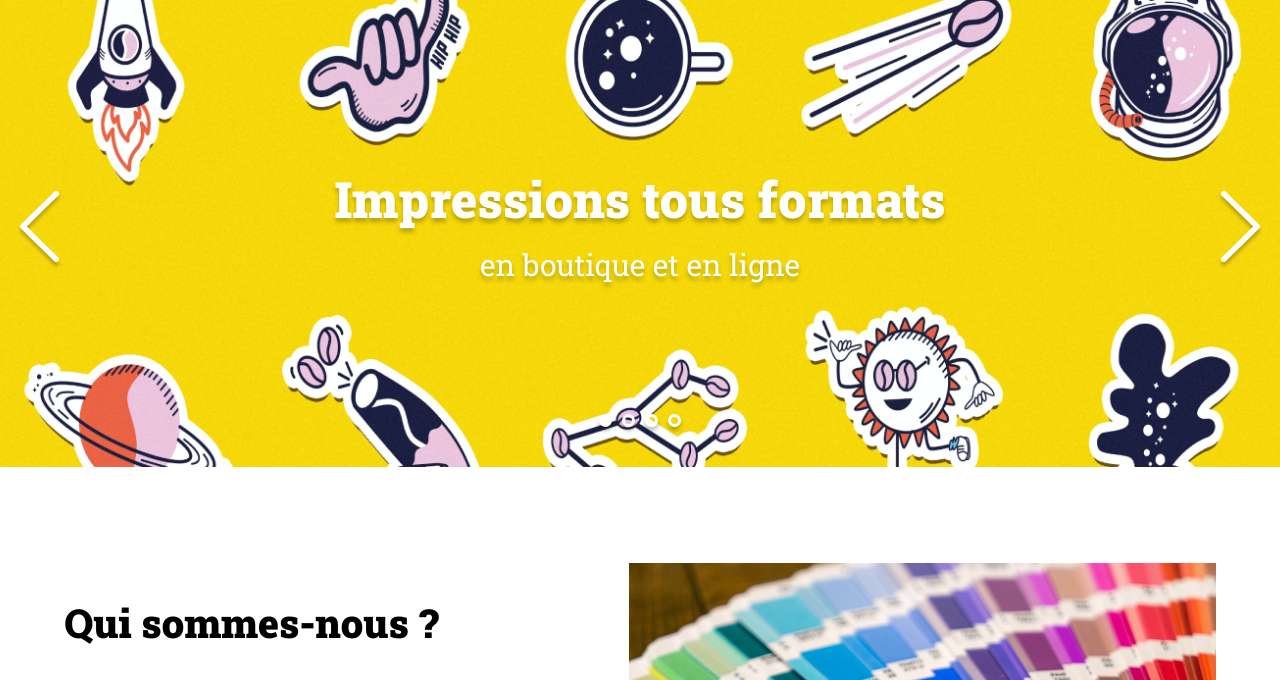
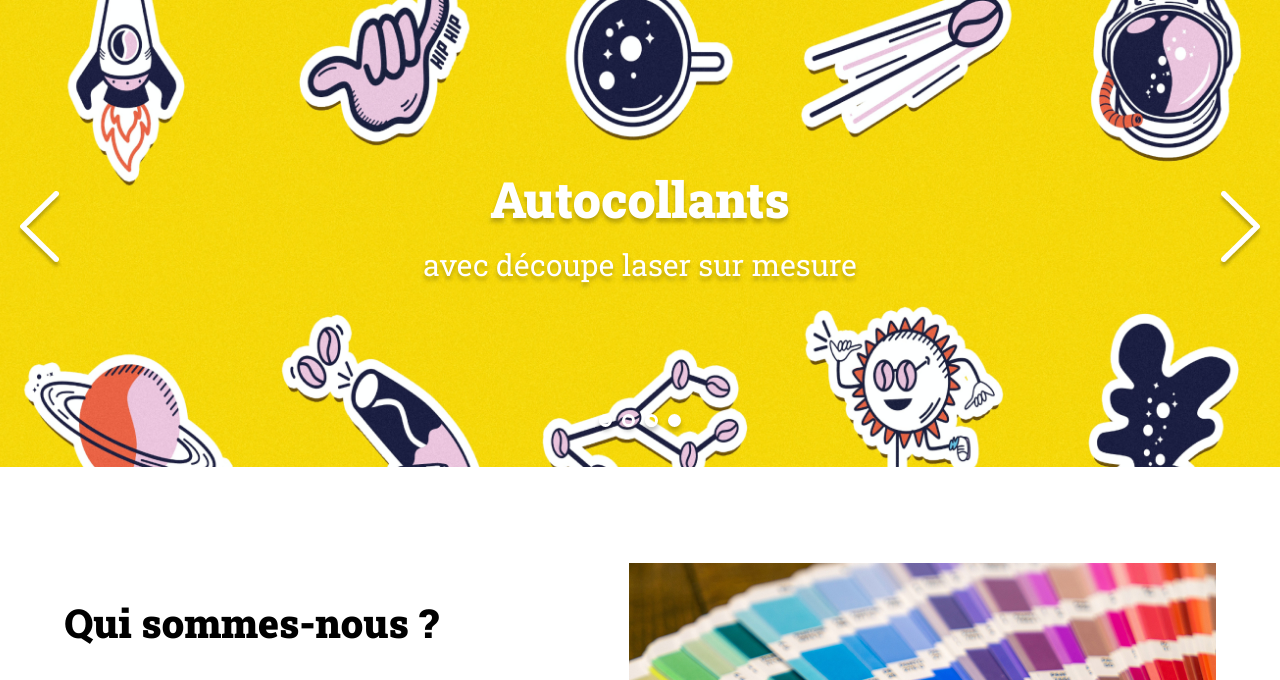
Before and after one commit to margauxbn/P5-OCR-PrintIt, a plain HTML site: page index.html in a window 1280 px wide. Both pictures are taken after a click on the button 39 px from the left and 336 px from the top of the page. Shown: the part 104-784 px from the top of the page. Drawn offline with Linux system fonts and the light colour scheme.

Commit message:
Ajout des bullet points fonctionnels et finalisation du projet

```diff
--- a/assets/script.js
+++ b/assets/script.js
@@ -23,24 +23,52 @@ const arrowRight = document.getElementById("arrow_right");
 
 let i = 0;
 
-let bannerImage = document.getElementById("banner_image");
-let bannerParagraph = document.getElementById("banner_paragraph");
-let dot = document.getElementsByClassName(".dot");
+const bannerImage = document.getElementById("banner_image");
+const bannerParagraph = document.getElementById("banner_paragraph");
+const dotsContainer = document.querySelector(".dots");
 
+function createDot() {
+	slides.forEach((slide, index) => {
+		let dot = document.createElement("div");
+		dot.classList.add("dot");
+		if (index === 0) dot.classList.add("dot_selected");
+
+		dot.addEventListener("click", function() {
+			changeSlideTo(index)
+		});
+		dotsContainer.appendChild(dot);
+	});
+};
+
+function updateDots() {
+	let dots = document.querySelectorAll(".dot");
+	dots.forEach((dot, index) => {
+		dot.classList.toggle("dot_selected", index === i);
+	});
+};
 
 function changeSlide(direction) {
 	i = i + direction;
 
 	if (i > slides.length - 1) {
 		i = 0;
-	} if (i < 0) {
+	};
+	if (i < 0) {
 		i = slides.length - 1;
 	};
 
 	bannerImage.src = "./assets/images/slideshow/" + slides[i].image;
-	//bannerParagraph.innerHTML = slides[i].tagLine;
+	bannerParagraph.innerHTML = slides[i].tagLine;
+	updateDots();
 };
 
+function changeSlideTo(index) {
+	i = index;
+
+	bannerImage.src = "./assets/images/slideshow/" + slides[i].image;
+	bannerParagraph.innerHTML = slides[i].tagLine;
+	updateDots();
+};
 
 arrowLeft.addEventListener("click", function() {
 	changeSlide(-1);
@@ -48,3 +76,5 @@ arrowLeft.addEventListener("click", function() {
 arrowRight.addEventListener("click", function() {
 	changeSlide(1);
 });
+
+createDot();
--- a/assets/style.css
+++ b/assets/style.css
@@ -149,6 +149,7 @@ header {
 	border: 3px solid #fff;
 	border-radius: 100%;
 	box-shadow: 0 4px 4px rgba(0, 0, 0, 0.25);;
+	cursor: pointer;
 }
 .dot_selected {
 	background-color: #fff;
--- a/index.html
+++ b/index.html
@@ -30,12 +30,8 @@
 			<img src="./assets/images/arrow_right.png" alt="Flèche de droite">
 		</button>
 
-		<div class="dots">
-			<div class="dot dot_selected"></div>
-			<div class="dot"></div>
-			<div class="dot"></div>
-			<div class="dot"></div>
-		</div>
+		<div class="dots"></div>
+	</div>
 
 	</div>
 	<section id="about-us" class="container">
```
